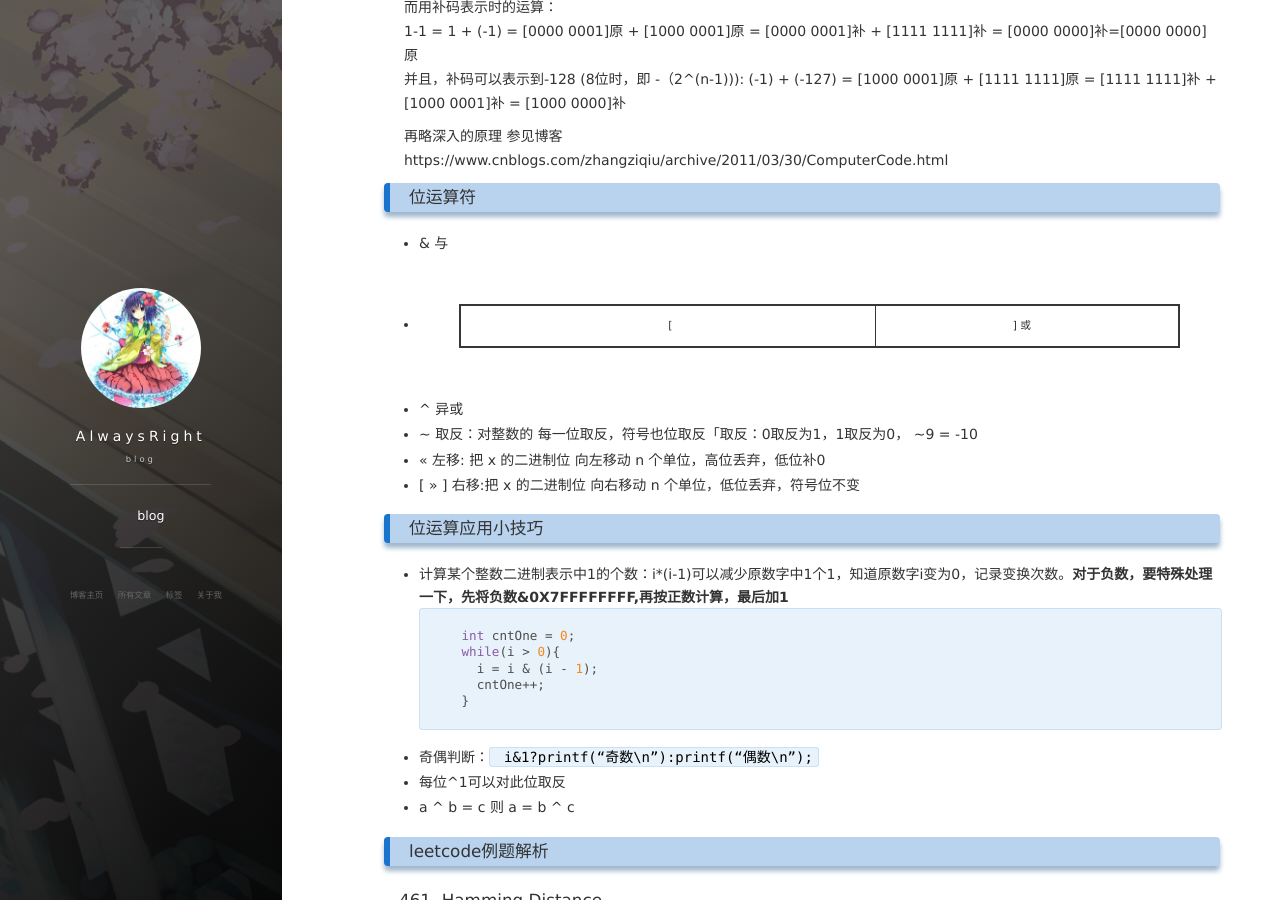
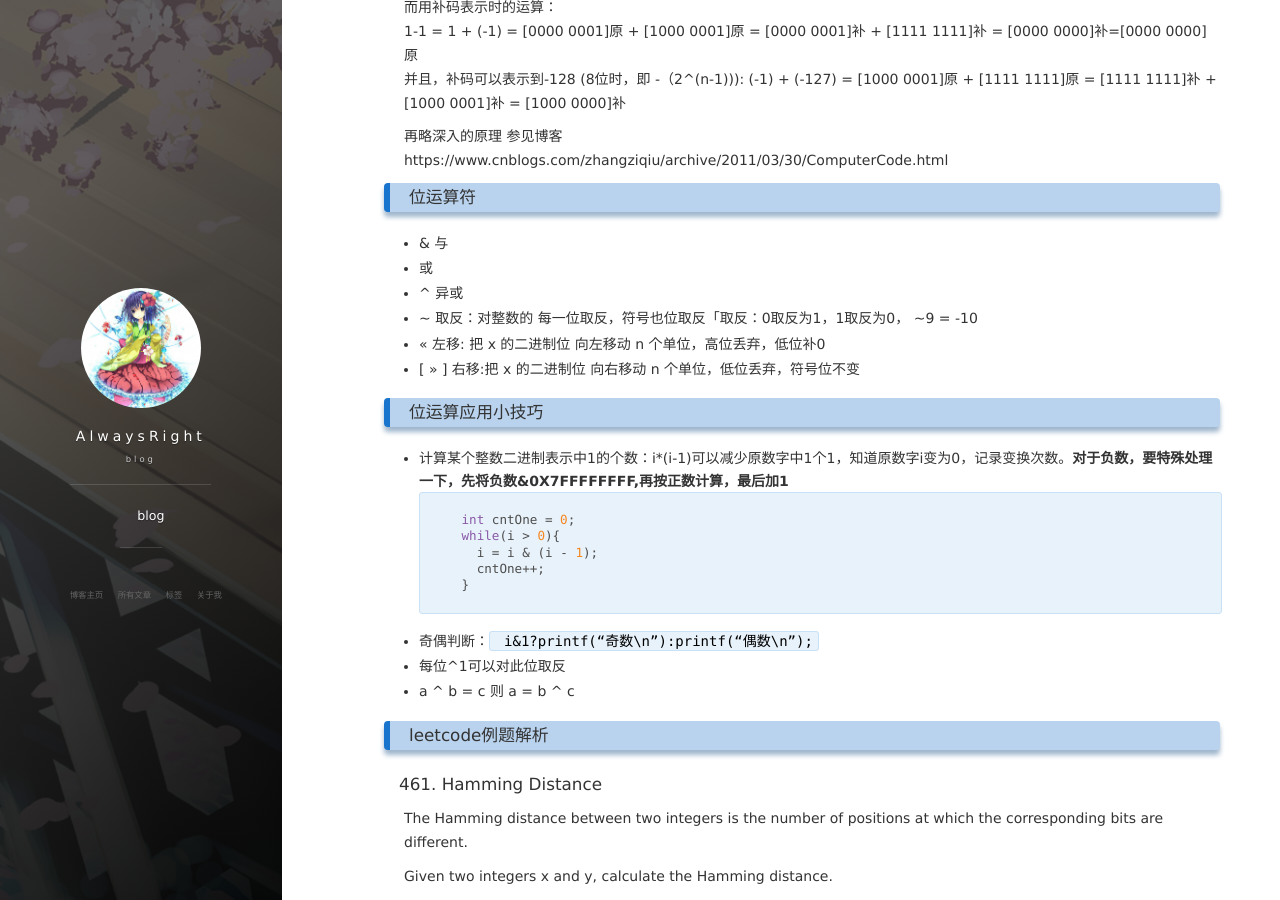
Before and after one commit to AlwaysRight/AlwaysRight.github.io, a Jekyll site: the page built from _posts/2017-04-11-bit.md, in a window 1280 px wide and 900 px high, scrolled down 392 px. Built offline with Jekyll 4.4.1, drawn with Linux system fonts in a browser that asks for light colours; nearby versions of some CDN libraries; comment, search, counter and statistics services are not loaded.

Commit message:
Update 2017-04-11-bit.md

```diff
--- a/_posts/2017-04-11-bit.md
+++ b/_posts/2017-04-11-bit.md
@@ -22,7 +22,7 @@ tag: leetcode-算法讲解
 再略深入的原理 参见博客<br> https://www.cnblogs.com/zhangziqiu/archive/2011/03/30/ComputerCode.html
 ### 位运算符
 * & 与
-* [|] 或
+* 或
 * ^ 异或
 * ~ 取反：对整数的 每一位取反，符号也位取反「取反：0取反为1，1取反为0， ~9 = -10
 * << 左移: 把 x 的二进制位 向左移动 n 个单位，高位丢弃，低位补0
```
